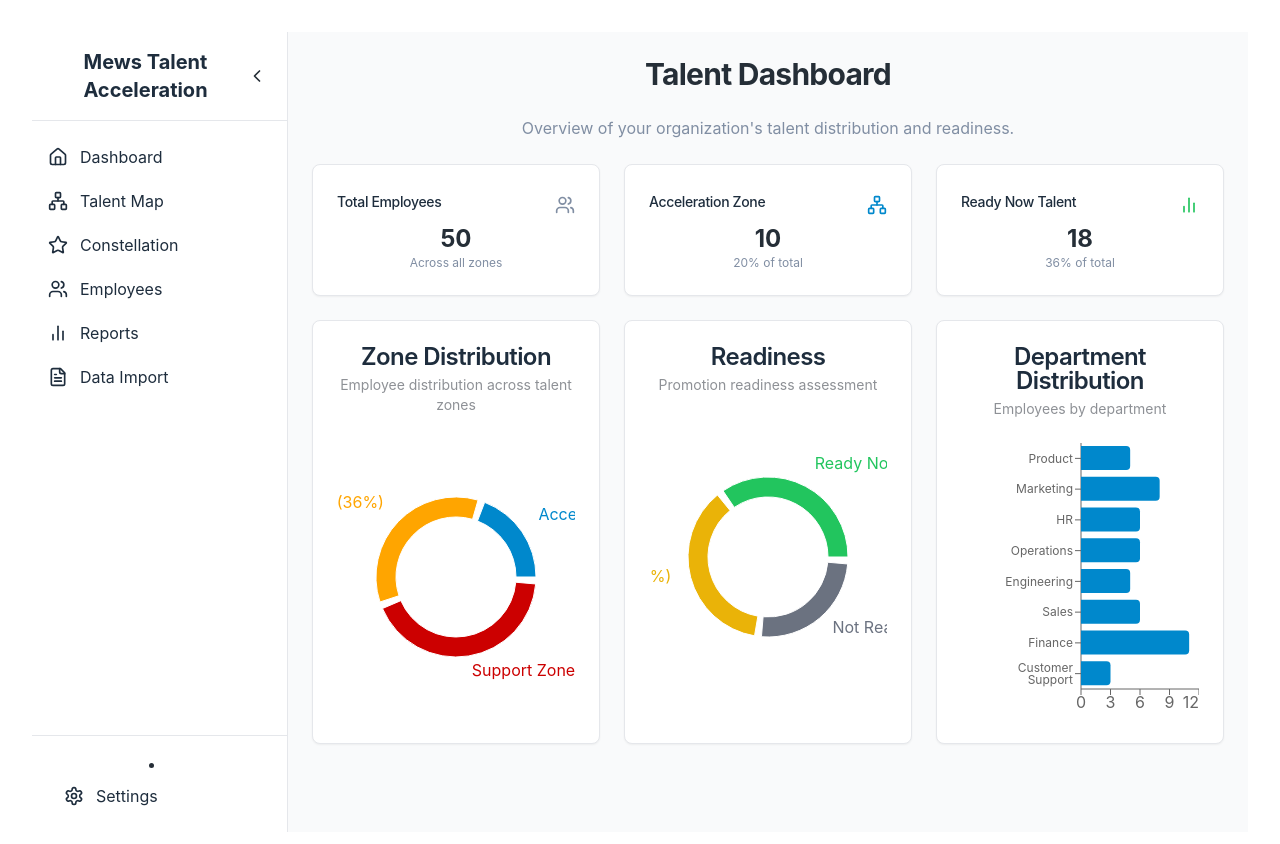
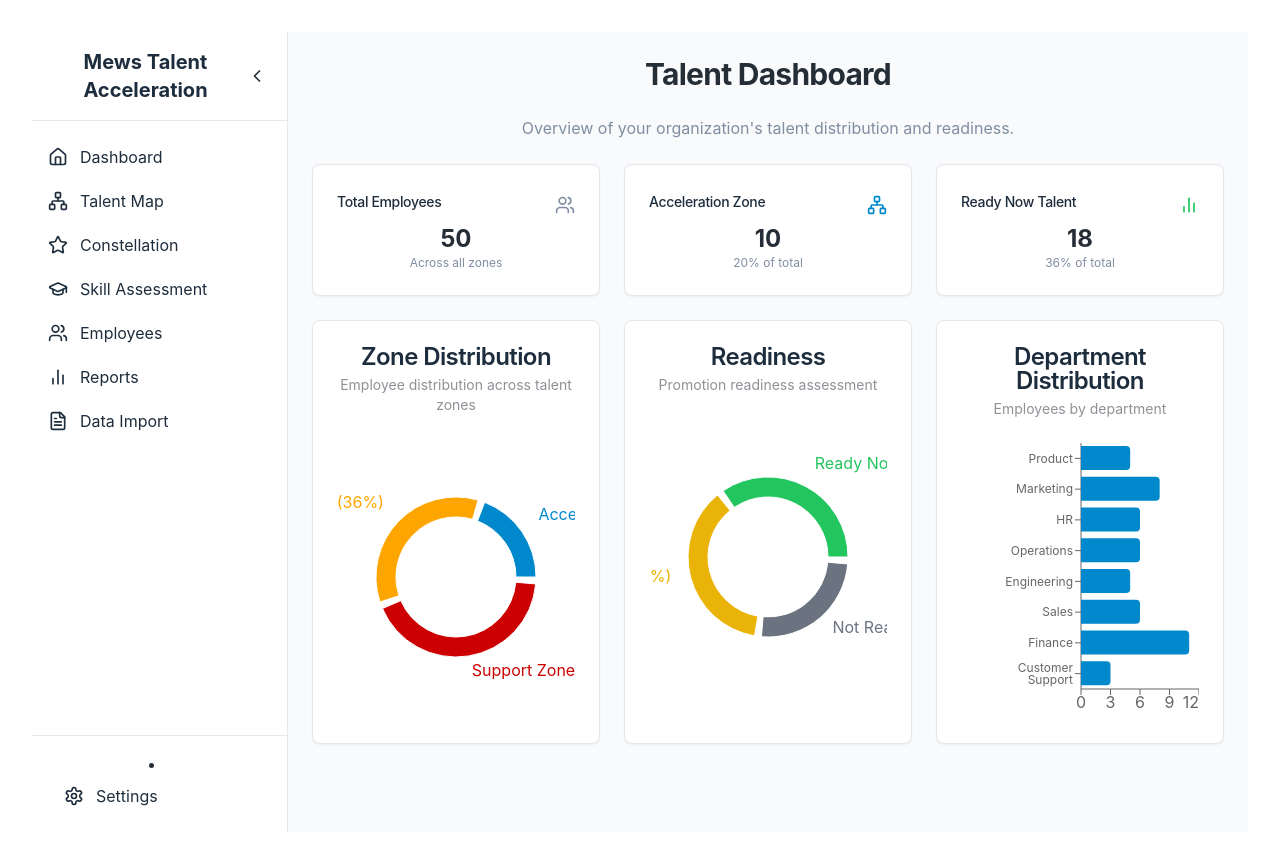
Before and after one commit to DebG78/mews-talent-constellation-mapper, a React (Vite) app: page / in a window 1280 px wide. Shown: the top 844 px of the page. Built offline with nearby package versions, Linux system fonts and the light colour scheme.

Commit message:
Fix: Skill assessment page visibility
Ensure the skill assessment page is accessible.

```diff
--- a/src/components/layout/Sidebar.tsx
+++ b/src/components/layout/Sidebar.tsx
@@ -10,7 +10,8 @@ import {
   ChevronLeft,
   Home,
   Network,
-  Star
+  Star,
+  GraduationCap
 } from "lucide-react";
 import { cn } from "@/lib/utils";
 
@@ -60,6 +61,12 @@ export const Sidebar = () => {
             to="/talent-constellation"
             icon={<Star size={20} />}
             label="Constellation"
+            collapsed={collapsed}
+          />
+          <SidebarItem
+            to="/skill-assessment"
+            icon={<GraduationCap size={20} />}
+            label="Skill Assessment"
             collapsed={collapsed}
           />
           <SidebarItem
--- a/src/components/talent/PerformanceRating.tsx
+++ b/src/components/talent/PerformanceRating.tsx
@@ -1,12 +1,21 @@
 
 import { Progress } from "@/components/ui/progress";
 import { BarChart } from "lucide-react";
+import { cn } from "@/lib/utils";
 
 interface PerformanceRatingProps {
   rating: number;
 }
 
 const PerformanceRating = ({ rating }: PerformanceRatingProps) => {
+  // Function to determine color based on rating
+  const getRatingColor = (rating: number) => {
+    if (rating >= 4) return "bg-green-500";
+    if (rating >= 3) return "bg-blue-500";
+    if (rating >= 2) return "bg-yellow-500";
+    return "bg-red-500";
+  };
+
   return (
     <div className="pt-2">
       <div className="flex items-center justify-between mb-2">
@@ -16,7 +25,11 @@ const PerformanceRating = ({ rating }: PerformanceRatingProps) => {
         </span>
         <span className="text-sm font-semibold">{rating}/5</span>
       </div>
-      <Progress value={rating * 20} className="h-2" />
+      <Progress
+        value={rating * 20}
+        className="h-2"
+        indicatorClassName={cn(getRatingColor(rating))}
+      />
     </div>
   );
 };
```
